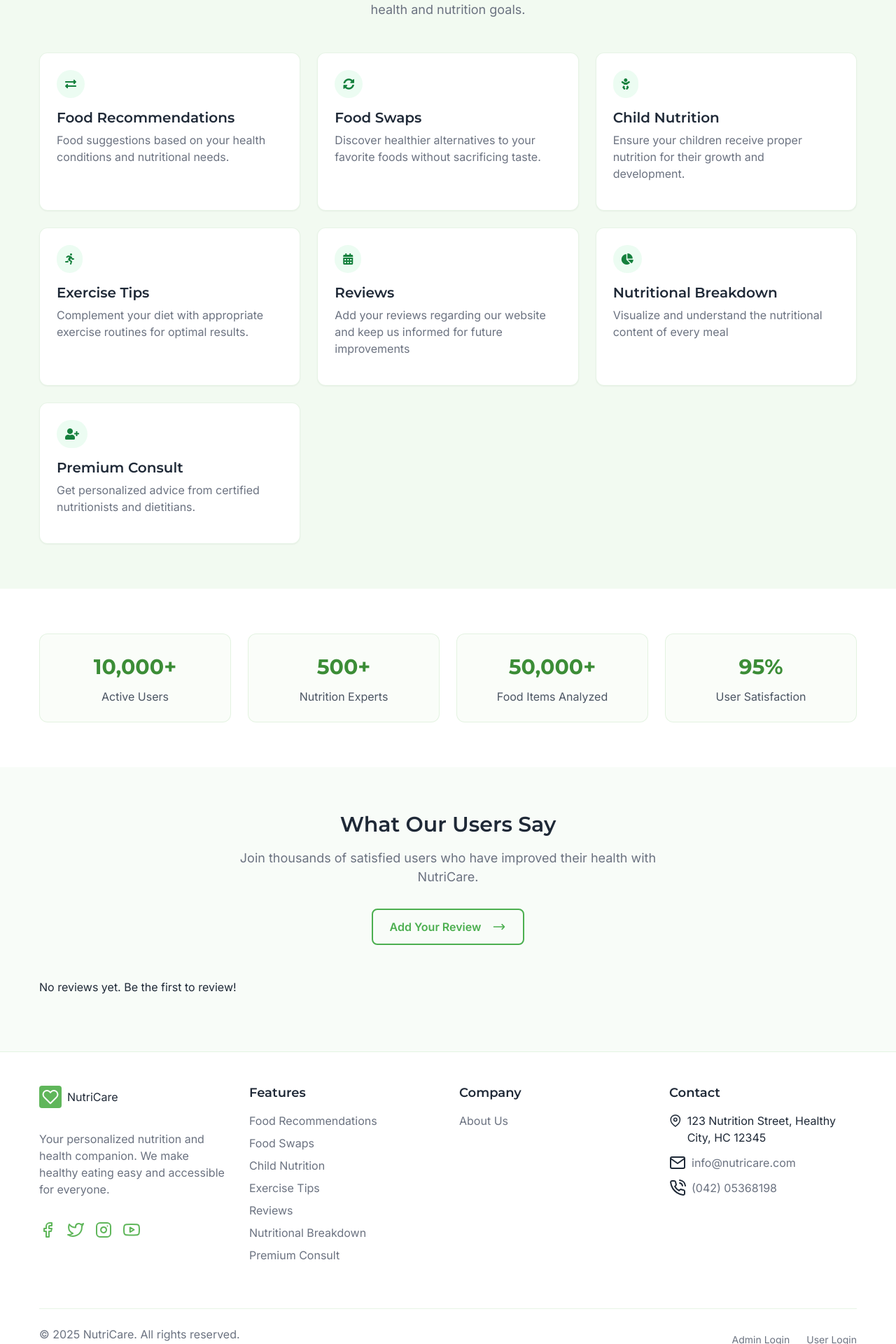
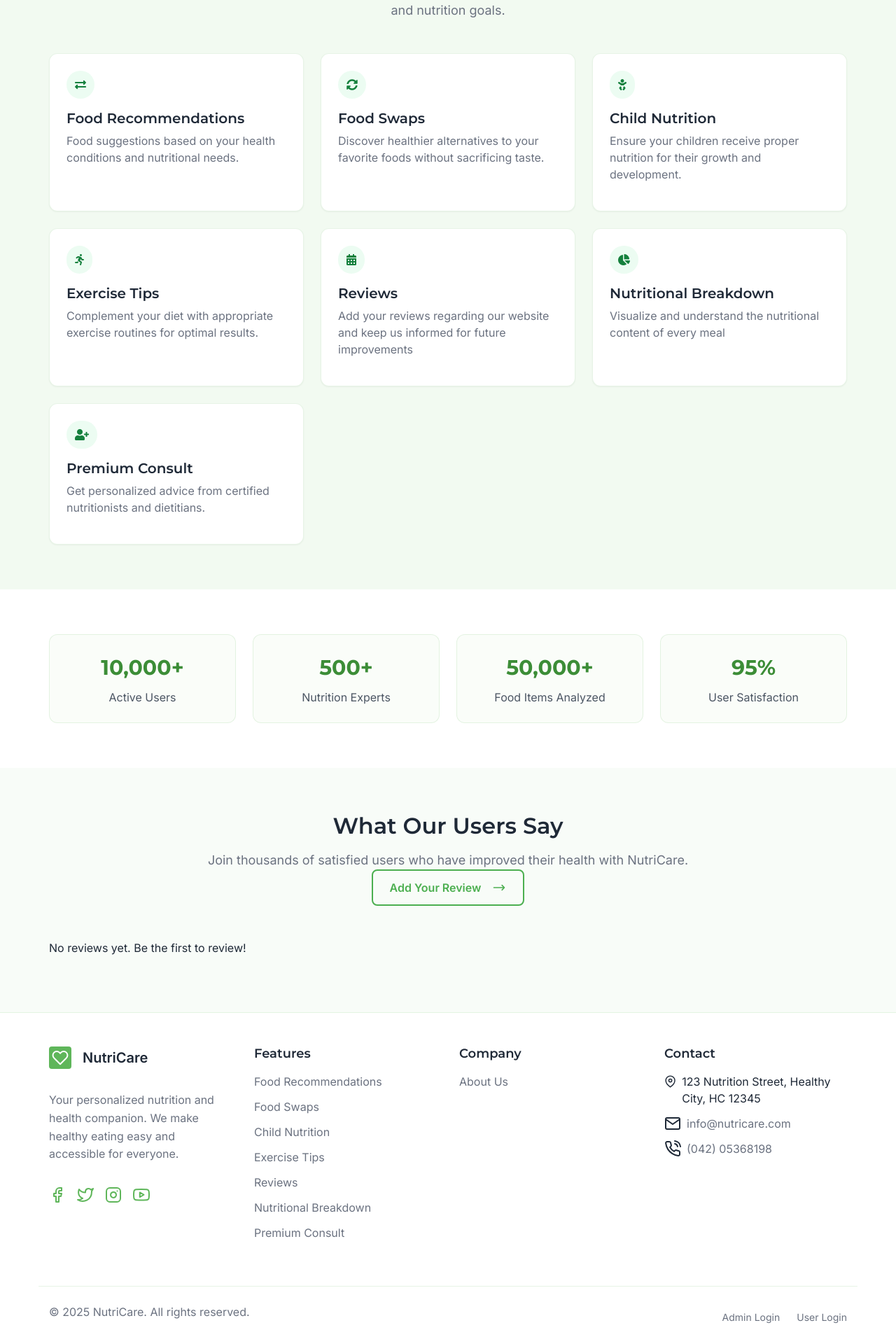
Before and after one commit to Dania-Zahid/Nutricare-, a PHP site: page /home.php in a window 1280 px wide. Shown: the part 706-2626 px from the top of the page at 70% size. After the commit the page ends 2596 px from the top, so only its background shows below. Run offline with PHP 8.4, Linux system fonts and the light colour scheme; data that the repository does not hold is empty; some libraries are stand-ins or nearby versions.

Commit message:
home.php

```diff
--- a/home.php
+++ b/home.php
@@ -32,11 +30,21 @@
   --font-display: 'Montserrat', -apple-system, BlinkMacSystemFont, 'Segoe UI', Roboto, sans-serif;
 }
 
+/* Base Styles */
+.container {
+  width: 100%;
+  max-width: 1200px;
+  margin: 0 auto;
+  padding: 0 15px;
+  position: relative;
+  z-index: 1;
+}
 
+/* Hero Section */
 .hero-section {
   position: relative;
   background: linear-gradient(to bottom, #d8f3dc, #ffffff);
-  padding: 80px 20px;
+  padding: 60px 0;
   overflow: hidden;
 }
 
@@ -52,50 +60,29 @@
 
 .carousel-item img {
   object-fit: cover;
-  height: 80vh;
+  height: 60vh;
   width: 100%;
-
 }
-
-.container {
-  max-width: 1200px;
-  margin: 0 auto;
-  position: relative;
-  z-index: 1;
-}
-
 
 .hero-content {
   display: flex;
   flex-direction: column;
   align-items: center;
   text-align: center;
-}
-
-@media (min-width: 768px) {
-  .hero-content {
-    flex-direction: row;
-    justify-content: space-between;
-    text-align: left;
-  }
+  gap: 30px;
 }
 
 .hero-text {
   width: 100%;
-  max-width: 600px;
 }
 
 .hero-title {
-  font-size: 2.5rem;
+  font-size: 2rem;
   font-weight: bold;
   color: #2f2f2f;
   font-family: 'Segoe UI', Tahoma, Geneva, Verdana, sans-serif;
-}
-
-@media (min-width: 768px) {
-  .hero-title {
-    font-size: 3rem;
-  }
+  line-height: 1.2;
+  margin-bottom: 15px;
 }
 
 .highlight {
@@ -166,42 +149,35 @@
   color: #777;
 }
 
-.hero-image {
-  position: relative;
-}
-
-.image-effect {
-  position: absolute;
-  inset: 0;
-  background-color: var(--purple-light);
-  border-radius: 50%;
-  filter: blur(3rem);
-  opacity: 0.2;
-  transform: translateX(-25%);
-}
-
-.rounded-image {
-  border-radius: var(--border-radius);
-  box-shadow: var(--shadow-lg);
-  position: relative;
-  z-index: 1;
-}
-
 /* Features Section */
 .features-section {
   background-color: rgba(227, 244, 225, 0.3);
-  padding: 4rem 1rem;
+  padding: 4rem 0;
 }
 
 .section-header {
   text-align: center;
   margin-bottom: 3rem;
+  padding: 0 15px;
+}
+
+.section-title {
+  font-size: 2rem;
+  margin-bottom: 1rem;
+  color: var(--gray-800);
+}
+
+.section-description {
+  color: var(--gray-600);
+  max-width: 700px;
+  margin: 0 auto;
 }
 
 .features-grid {
   display: grid;
-  grid-template-columns: 1fr 1fr;
+  grid-template-columns: 1fr;
   gap: 1.5rem;
+  padding: 0 15px;
 }
 
 .feature-card {
@@ -273,16 +249,18 @@
 .feature-card:hover {
   text-decoration: none;
 }
+
 /* Stats Section */
 .stats-section {
   background-color: white;
-  padding: 4rem 1rem;
+  padding: 4rem 0;
 }
 
 .stats-grid {
   display: grid;
   grid-template-columns: 1fr 1fr;
   gap: 1.5rem;
+  padding: 0 15px;
 }
 
 .stat-card {
@@ -313,13 +291,14 @@
 
 /* Testimonials Section */
 .testimonials-section {
-  padding: 4rem 1rem;
+  padding: 4rem 0;
 }
 
 .testimonials-grid {
   display: grid;
   grid-template-columns: 1fr;
   gap: 1.5rem;
+  padding: 0 15px;
 }
 
 .testimonial-card {
@@ -406,7 +360,7 @@
   display: grid;
   grid-template-columns: 1fr;
   gap: 2rem;
-  padding-bottom: 3rem;
+  padding: 0 15px 3rem;
 }
 
 .footer-about {
@@ -419,11 +373,18 @@
   display: flex;
   align-items: center;
   margin-bottom: 1rem;
+  gap: 0.5rem;
+}
+
+.logo-text {
+  font-weight: 600;
+  font-size: 1.25rem;
 }
 
 .footer-description {
   color: var(--gray-600);
   margin-bottom: 1rem;
+  line-height: 1.6;
 }
 
 .social-links {
@@ -449,12 +410,13 @@
 .footer-list {
   display: flex;
   flex-direction: column;
-  gap: 0.5rem;
+  gap: 0.75rem;
 }
 
 .footer-list li a {
   color: var(--gray-600);
   transition: color 0.2s ease;
+  text-decoration: none;
 }
 
 .footer-list li a:hover {
@@ -623,10 +576,15 @@
   }
 
   .footer-content {
-    grid-template-columns: 1fr 1fr 1fr 1fr;
+    grid-template-columns: repeat(4, 1fr);
   }
 }
 
+@media (min-width: 1200px) {
+  .carousel-item img {
+    height: 80vh;
+  }
+}
   </style>
 </head>
 <body>
```
Also changed, not shown: other parts of home.php (+24 -64 lines).
